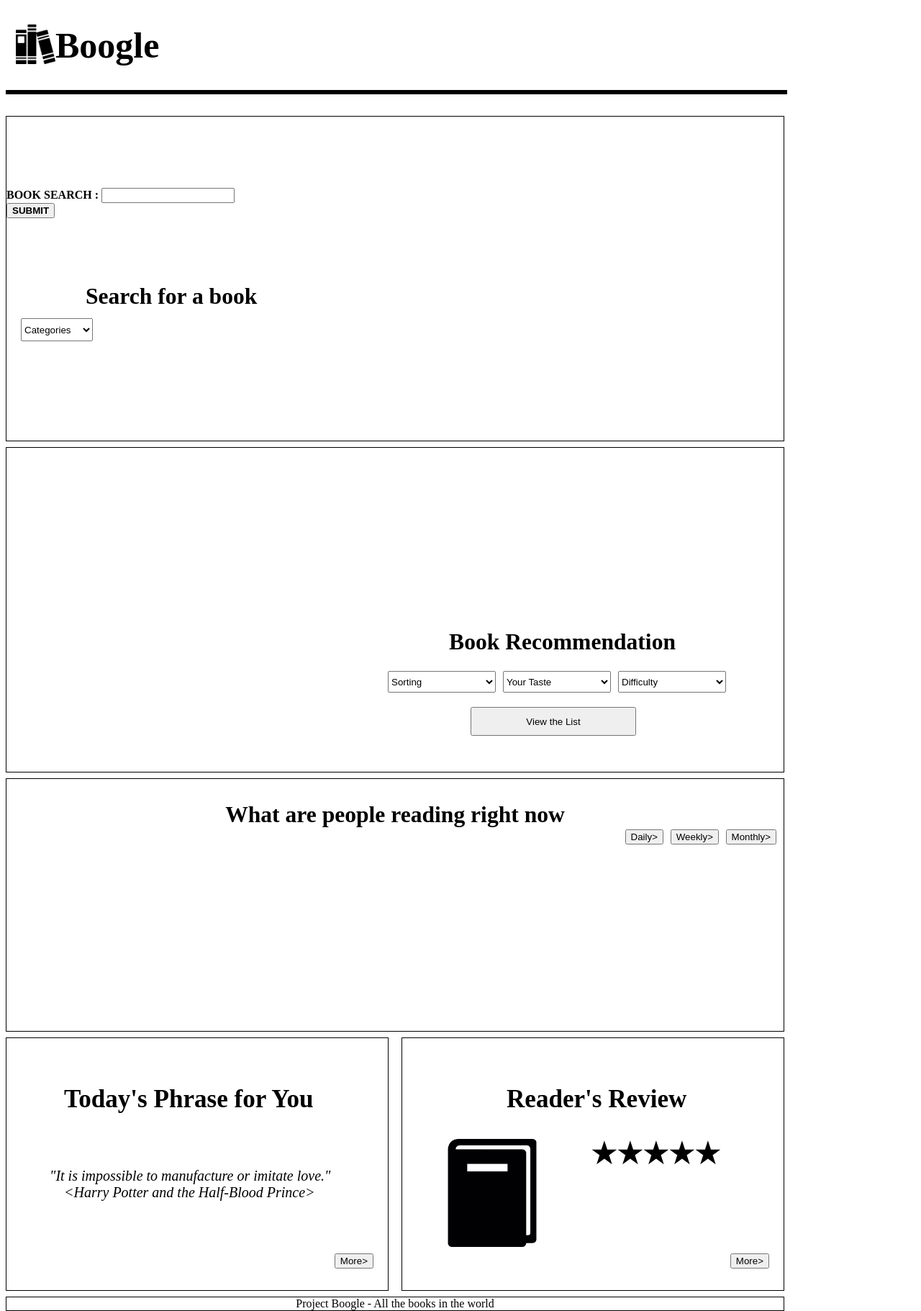
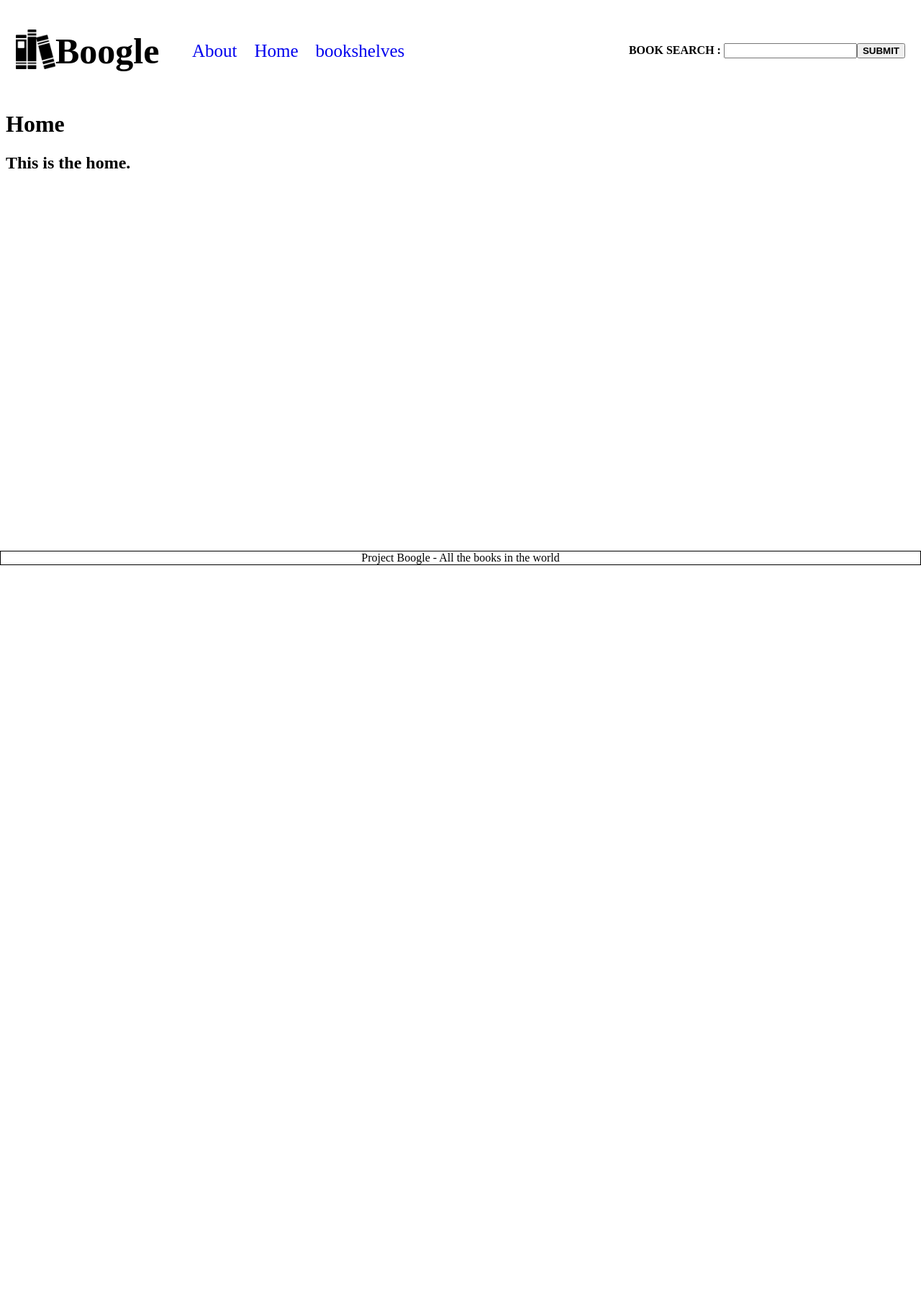
Before and after one commit to jwoongbin/Boogle, a Flask app: page /home in a window 1280 px wide. Shown: the whole page at 72% size. After the commit the page ends 785 px from the top, so only its background shows below. Run offline with Flask 2, Linux system fonts and the light colour scheme.

Commit message:
템플릿 분리 및 Navigation 추가

```diff
--- a/app.py
+++ b/app.py
@@ -1,16 +1,10 @@
 from flask import *
 import requests
-from flask_assets import Environment, Bundle
 app = Flask('mars_discovery')
-# SCSS
-assets = Environment(app)
-assets.url = app.static_url_path
-scss = Bundle('sb-admin-2.css',filters='pyscss', output='all.css')
-assets.register('scss_all',scss)
 
 @app.route('/')
-@app.route('/home')
-def home():
+@app.route('/main')
+def main():
     books = []
     if 'book' in request.args:
         search_word = request.args.get('book')
@@ -19,6 +13,19 @@
         books = data['results']
         return render_template('results.html', books=books)
     else:
-        return render_template('main.html', books=books)
+        return render_template('common.html', books=books)
+
+
+@app.route('/about')
+def about():
+    return render_template('about.html')
+
+@app.route('/home')
+def home():
+    return render_template('home.html')
+
+@app.route('/bookshelves')
+def bookshelves():
+    return render_template('bookshelves.html')
 
 app.run(debug= True)
--- /dev/null
+++ b/static/css/common.css
@@ -0,0 +1,60 @@
+html{
+  position: relative;
+  min-height: 100%;
+  margin: 0;
+}
+body{
+  min-height: 100%;
+  padding-bottom: 120px;
+}
+.page-header {
+  display: flex;
+  align-items: center;
+  justify-content: space-between;
+  margin: 0 14px;
+}
+.logo-container{
+  display: flex;
+  align-items: center;
+}
+.logo_image {
+    float: left;
+    margin-top: 0px;
+}
+.logo_text {
+    font-family: 'Times New Roman', Times, serif;
+    font-size: 25px;
+    font-weight: bold;
+}
+.Nav-bar{
+  position: absolute;
+  left: 257px;
+}
+.book_search {
+  border: 1px solid black;
+  position: relative;
+  top: 0px;
+  width: 1080px;
+  height: 450px;
+}
+.page-bottom{
+    width: 100%;
+    position: absolute;
+    left: 0;
+    bottom: 0;
+    padding: 15px 0;
+  }
+.copyright {
+  border: 1px solid black;
+  text-align: center;
+}
+.nav a{
+  margin: 0 10px;
+  text-decoration: none;
+  font-family: 'Times New Roman', Times, serif;
+  font-size: 25px;
+  }
+.search_box form{
+  display: flex;
+
+}
--- a/static/css/main.css
+++ b/static/css/main.css
@@ -1,31 +1,10 @@
 @charset "utf-8";
-
-.logo_image {
-    float: left;
-    margin-top: 0px;
-    margin-left: 14px;
-}
-
-.logo_text {
-    font-family: 'Times New Roman', Times, serif;
-    font-size: 25px;
-    font-weight: bold;
-    margin-left: 30px;
-}
 
 .menu {
     margin-top: 30px;
     width: 1000px;
     height: 500px;
     position: relative;
-}
-
-.book_search {
-    border: 1px solid black;
-    position: relative;
-    top: 0px;
-    width: 1080px;
-    height: 450px;
 }
 
 .categorybox select {
@@ -183,14 +162,6 @@
     cursor: pointer;
   }
 
-.copyright {
-    border: 1px solid black;
-    position:absolute;
-    top: 1640px;
-    width: 1080px;
-    text-align: center;
-    margin-bottom: 10px;
-}
 .bs_text {
     position: relative;
     top: 200px;
--- /dev/null
+++ b/templates/about.html
@@ -0,0 +1,6 @@
+{% extends 'common.html' %}
+
+{% block content %}
+  <h1>About Us</h1>
+  <h2>We serve websites that introduce and recommend books.</h2>
+{% endblock %}
--- /dev/null
+++ b/templates/bookshelves.html
@@ -0,0 +1,6 @@
+{% extends 'common.html' %}
+
+{% block content %}
+  <h1>My Bookshelves</h1>
+  <h2>Make up your bookshelf and get recommendations for other books.</h2>
+{% endblock %}
--- a/templates/common.html
+++ b/templates/common.html
@@ -1 +1,55 @@
 <!-- 공통 템플릿. 모든 템플릿에서 상속받아 사용 -->
+<!DOCTYPE html>
+<html lang="eng">
+    <head>
+        <meta charset="utf-8">
+        <title>Boogle - All the books in the world</title>
+        <!-- 동적 리소스 파일 로드 -->
+        <link rel="stylesheet" href="{{ url_for('static', filename='css/common.css')}}">
+    </head>
+    <body>
+        <div class="page-header">
+
+            <div class="logo-container">
+              <div class="logo_image">
+                  <img src="static/images/boogle_logo.png" alt="boogle logo" width="55" height="55">
+              </div>
+              <div class="logo_text">
+                  <h1>Boogle</h1>
+              </div>
+            </div>
+            <div class="Nav-bar">
+              <nav class="nav">
+                <a href ="{{ url_for('about')}}">About</a>
+                <a href ="{{ url_for('home')}}">Home</a>
+                <a href ="{{ url_for('bookshelves')}}">bookshelves</a>
+              <nav>
+            </div>
+            <div class="search_box">
+              <form>
+                  <div>
+                      <label for = "book" class = "form-label"><strong> BOOK SEARCH : </strong></label>
+                      <input type="text" name = 'book' class = "form-control" id="book" rows="3" />
+                  </div>
+                  <button type = "submit" class = "btn btn-sm btn-primary"> <strong>SUBMIT</strong></button>
+              </form>
+            </div>
+            <!-- <hr align="left" style="border: solid 3px black; width: 1080px;"> -->
+        </div>
+        <div class="content-container">
+          <div class="row">
+            <div class="col-md-8">
+              {% block content %}
+              <!--자식 템플릿 코드가 들어갈 자리-->
+              {% endblock %}
+            </div>
+          </div>
+        </div>
+        <div class="page-bottom">
+          <div class="copyright">
+            Project Boogle - All the books in the world
+          </div>
+        </div>
+    </body>
+
+</html>
--- a/templates/home.html
+++ b/templates/home.html
@@ -1,56 +1,6 @@
-<!DOCTYPE html>
-<html lang="ko">
-<head>
-    <!-- Required meta tags -->
-    <meta charset="UTF-8">
-    <meta name = "viewport" content = "width=device-width, initial-scale = 1">
-    <title>home</title>
-</head>
-<body>
-    <div>
-        <h1> Book Split! </h1>
-    </div>
-    <br>
-    <div>
-        <form>
-            <div>
-                <label for = "book" class = "form-label"><strong> BOOK SEARCH : </strong></label>
-                <input type="text" name = 'book' class = "form-control" id="book" rows="3" />
-            </div>
-            <button type = "submit" class = "btn btn-sm btn-primary"> <strong>SUBMIT</strong></button>
-        </form>
-    </div>
-    <br>
-    <div>
-        <h5>RESULTS: </h5>
+{% extends 'common.html' %}
 
-        <div>
-            <div class="card-header  text-start">TITLE</div>
-            <div class-="card-body text-center">
-                <img src="" />IMAGE
-                <br>
-                <a href="">GET Text</a>
-            </div>
-            <div class="card-footer bg-transparent">Authors</div>
-        </div>
-    </div>
-
-    <div>
-        <h5>RESULTS: </h5>
-        {%for book in books%}
-        <div>
-            <div>{{book['title']}}</div>
-            <div>
-                <img src="{{book[  'formats'][  'image/jpeg']}}" />
-                <br>
-                <a href="{{book[  'formats'][  'text/plain; charset=utf-8']}}"> GET Text</a>
-            </div>
-            <div>Authors : {{book['authors']}}</div>
-            <hr>
-        </div>
-        {%endfor%}
-    </div>
-
-
-</body>
-</html>
+{% block content %}
+  <h1>Home</h1>
+  <h2>This is the home.</h2>
+{% endblock %}
--- a/templates/main.html
+++ b/templates/main.html
@@ -1,3 +1,10 @@
+{% extends 'common.html' %}
+
+{% block content %}
+
+{% endblock %}
+
+
 <!DOCTYPE html>
 <html lang="eng">
     <head>
@@ -7,15 +14,6 @@
         <link rel="stylesheet" href="{{ url_for('static', filename='css/main.css')}}">
     </head>
     <body>
-        <header>
-            <div class="logo_image">
-                <img src="static/images/boogle_logo.png" alt="boogle logo" width="55" height="55">
-            </div>
-            <div class="logo_text">
-                <h1>Boogle</h1>
-            </div>
-            <hr align="left" style="border: solid 3px black; width: 1080px;">
-        </header>
         <section class="menu">
             <div class="book_search">
                 <div class="bs_text">
@@ -29,15 +27,7 @@
                         <option value="Genre">Genre</option>
                     </select>
                 </div>
-                <div class="search_box">
-                    <form>
-                        <div>
-                            <label for = "book" class = "form-label"><strong> BOOK SEARCH : </strong></label>
-                            <input type="text" name = 'book' class = "form-control" id="book" rows="3" />
-                        </div>
-                        <button type = "submit" class = "btn btn-sm btn-primary"> <strong>SUBMIT</strong></button>
-                    </form>
-                </div>
+
             </div>
             <div class="book_recommand">
                 <div class="br_text">
@@ -113,11 +103,7 @@
                     <label for="1-stars" class="star">★</label>
                 </div>
             </div>
-            <div class="copyright">
-                Project Boogle - All the books in the world
-            </div>
-        </section>
-
+        </section> -->
     </body>
 
 </html>
```
Also changed, not shown: templates/index.html (deleted, +0 -10 lines), templates/results.html (+4 -11 lines).
